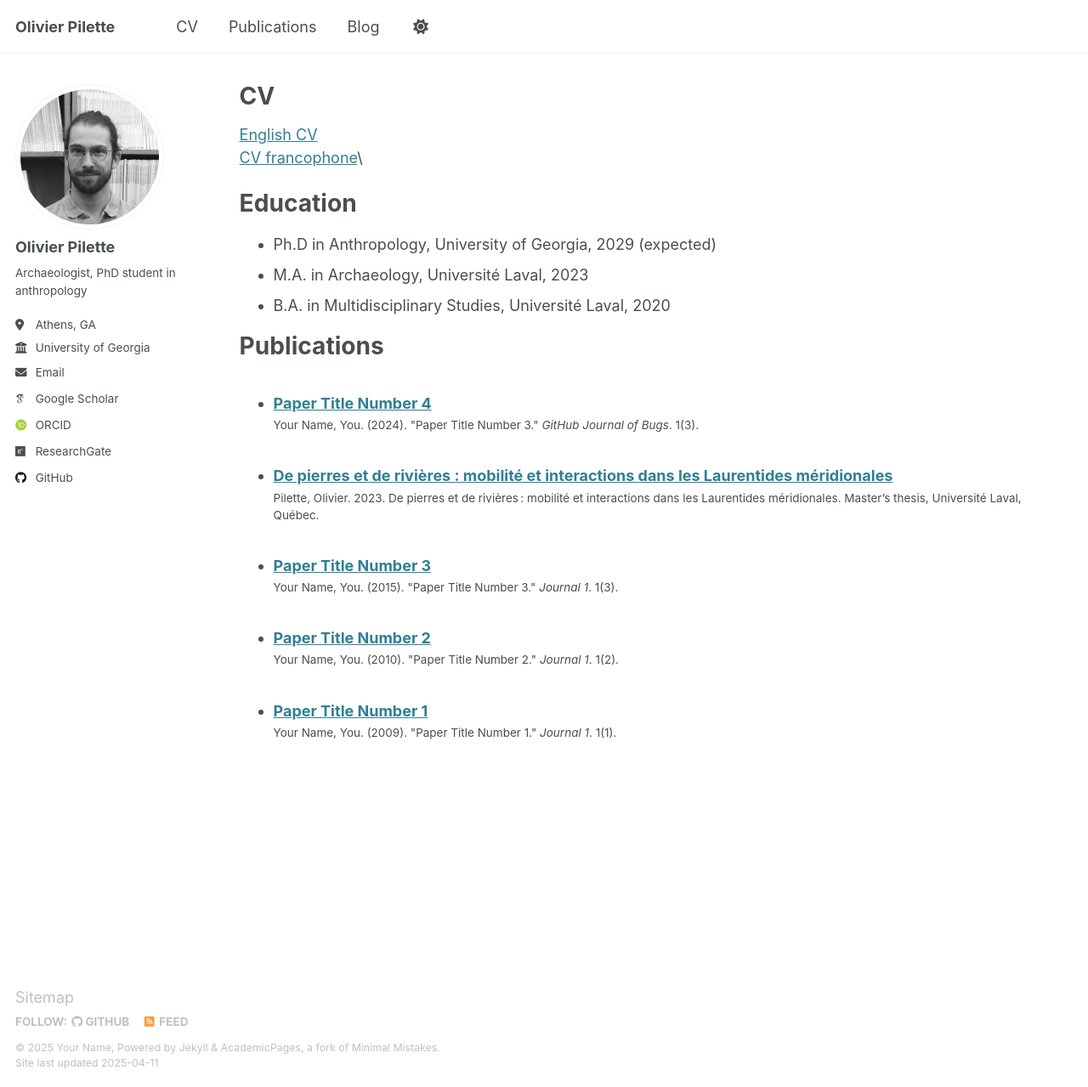
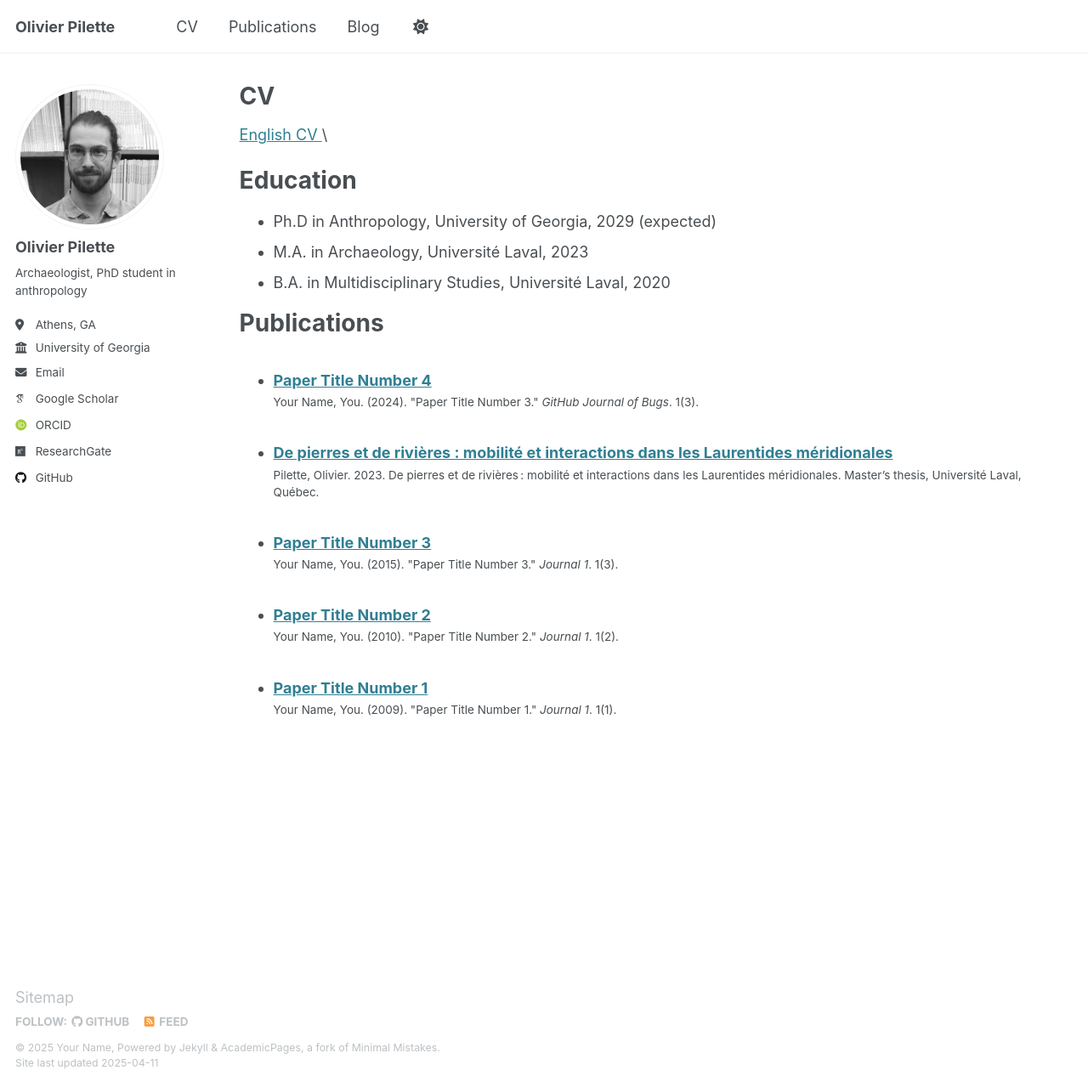
Before and after one commit to opilette/opilette.github.io, a Jekyll site: the page built from _pages/cv.md, in a window 1280 px wide and 1279 px high. Shown: the whole window at 85% size. Built offline with Jekyll 4.4.1, drawn with Linux system fonts in a browser that asks for light colours; some web fonts are replaced.

Commit message:
Update cv.md

```diff
--- a/_pages/cv.md
+++ b/_pages/cv.md
@@ -10,7 +10,6 @@ redirect_from:
 {% include base_path %}
 
 [English CV ](/files/PILETTE_Olivier_CV_2025-04-11_eng.pdf)\
-[CV francophone](/files/PILETTE_Olivier_CV_2025-03-27_fr.pdf)\
 
 Education
 ======
```
